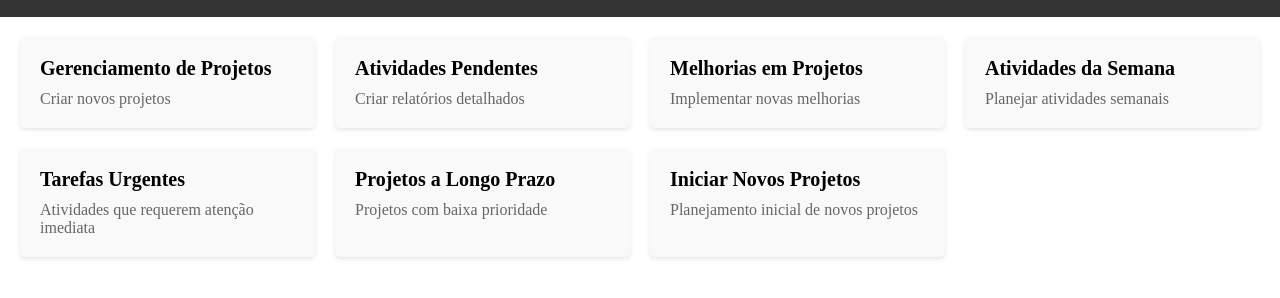
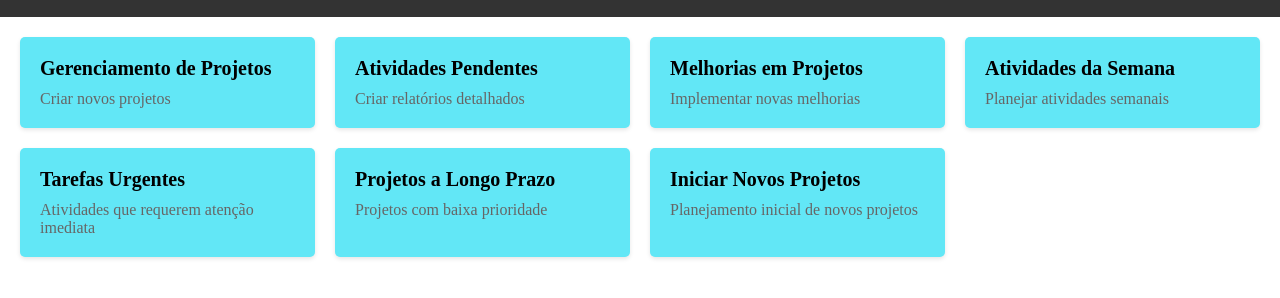
Before and after one commit to beatrizzinkoloouresdarocha/Plataforma-de-Gerenciamento-de-Projetos-, a plain HTML site: page index.html in a window 1280 px wide. Shown: the part 50-348 px from the top of the page. Drawn offline with Linux system fonts and the light colour scheme.

Commit message:
estou criando ajustes em meu estilo css pra deixar tudo organizado .

```diff
--- a/estilo.css
+++ b/estilo.css
@@ -27,7 +27,7 @@ main {
 }
 
 .card {
-  background-color: #f9f9f9;
+  background-color: #62e7f6;
   padding: 20px;
   border-radius: 5px;
   box-shadow: 0 2px 4px rgba(0, 0, 0, 0.1);
```
